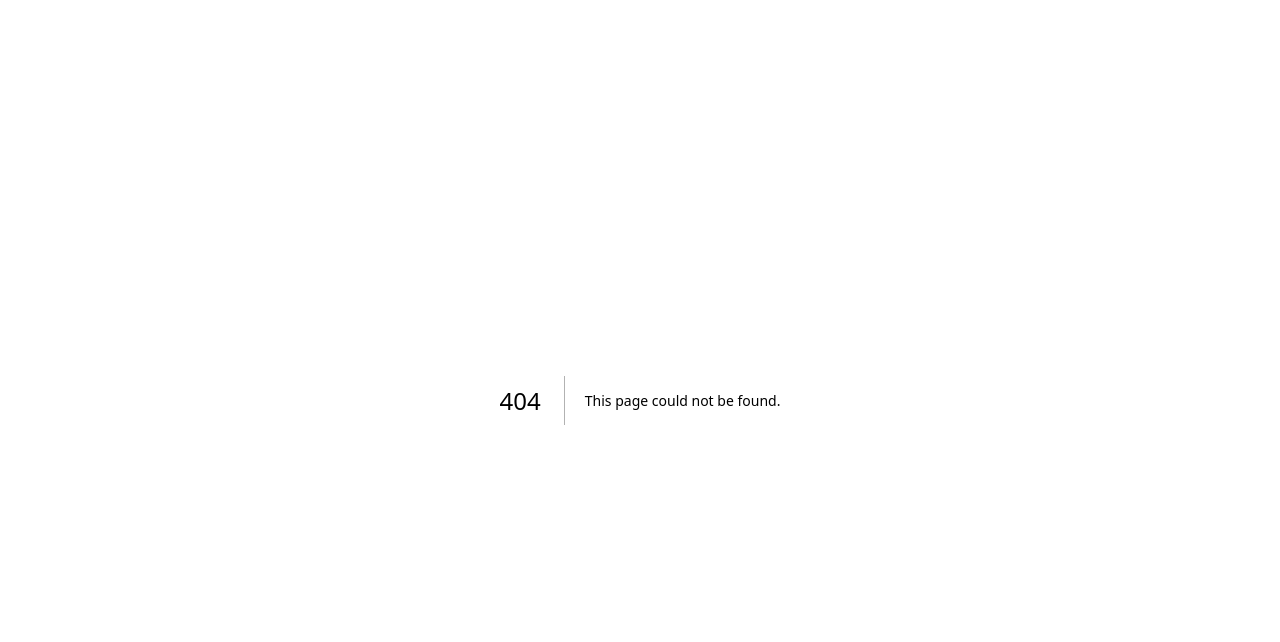
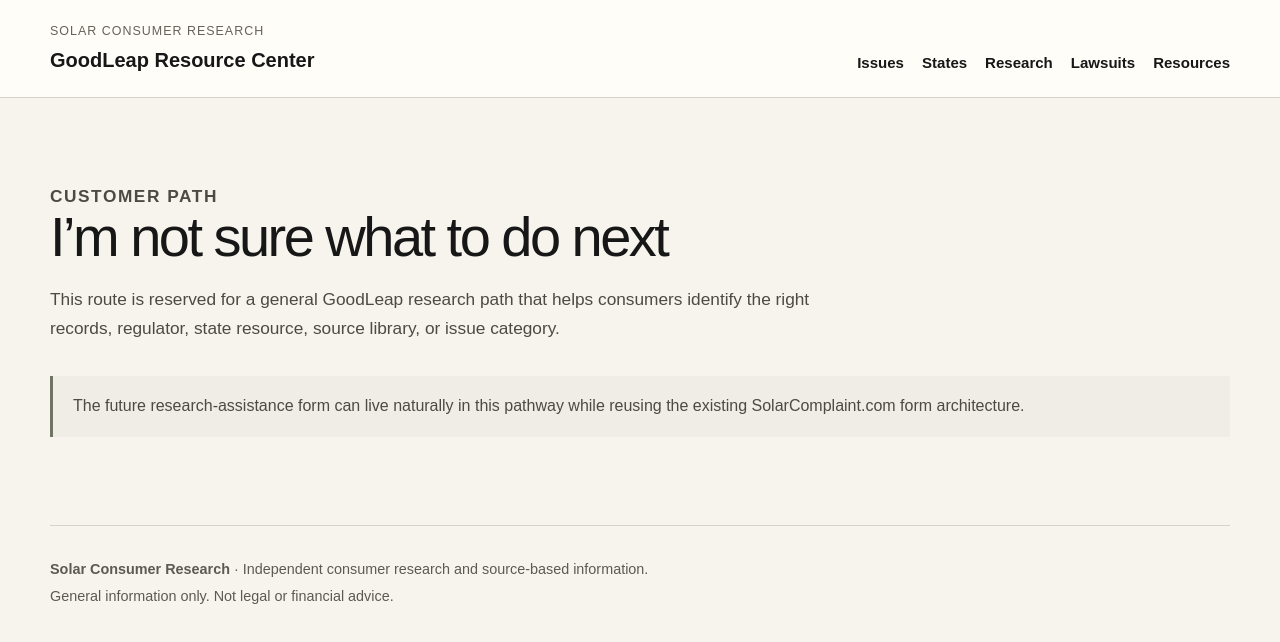
Before and after one commit to Decentralized-Rob/solar-consumer-research, a Next.js app: page /goodleap/issues/next-steps in a window 1280 px wide. Before the commit this address had no page. Shown: the top 642 px of the page. Built offline with nearby package versions, Linux system fonts and the light colour scheme.

Commit message:
Add next steps route scaffold

```diff
--- /dev/null
+++ b/app/goodleap/issues/next-steps/page.tsx
@@ -0,0 +1,12 @@
+export default function GoodLeapNextStepsPage() {
+  return (
+    <main className="gl-main">
+      <section className="gl-section-intro">
+        <p className="gl-kicker">Customer path</p>
+        <h1>I’m not sure what to do next</h1>
+        <p>This route is reserved for a general GoodLeap research path that helps consumers identify the right records, regulator, state resource, source library, or issue category.</p>
+      </section>
+      <aside className="gl-note">The future research-assistance form can live naturally in this pathway while reusing the existing SolarComplaint.com form architecture.</aside>
+    </main>
+  );
+}
```
